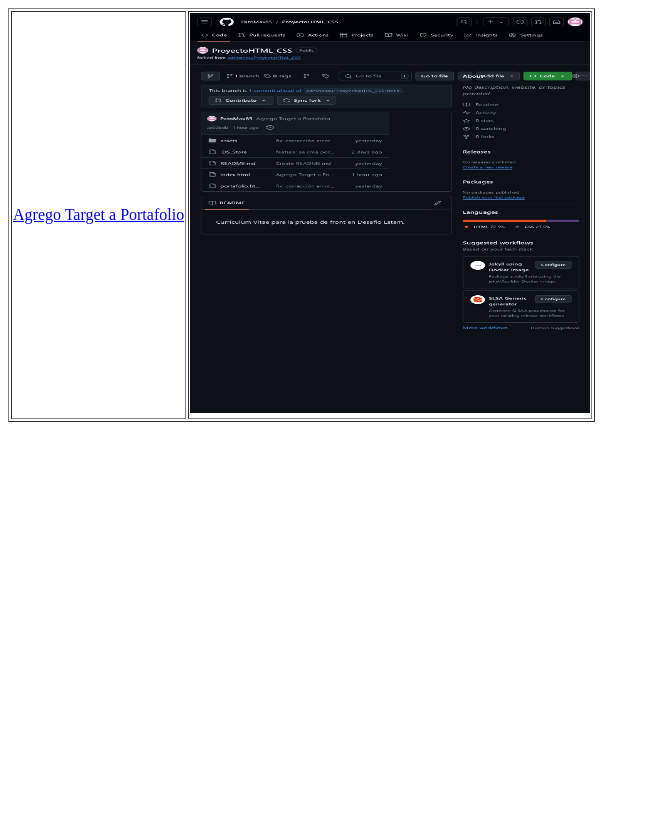
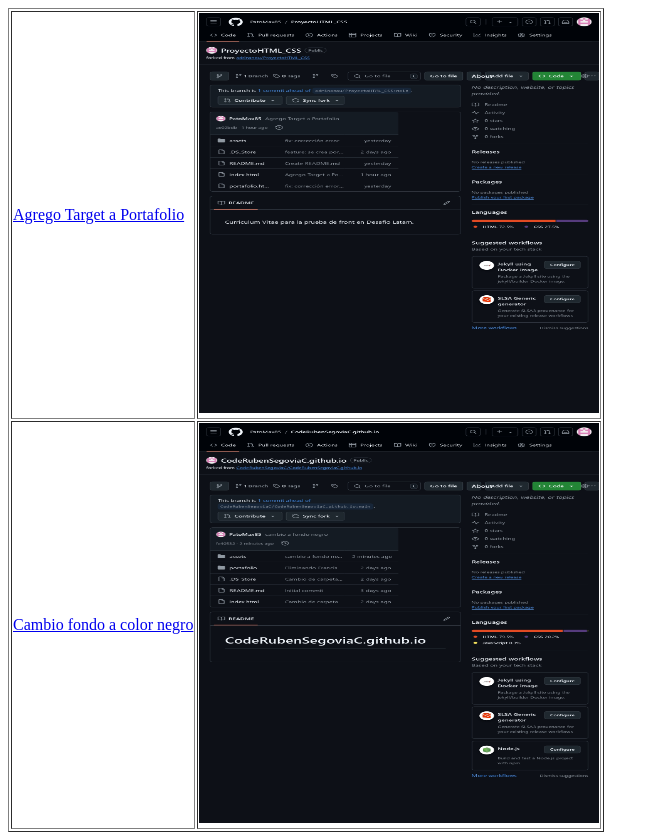
Before and after one commit to PatoMax85/desafio-6, a plain HTML site: page fork.html in a window 1280 px wide. Shown: the whole page, without its empty margins (0-659 px from the left). Before the commit the page ends 800 px from the top, so only its background shows below. Drawn offline with Linux system fonts and the light colour scheme.

Commit message:
Agrego fork 2

```diff
--- a/fork.html
+++ b/fork.html
@@ -11,6 +11,10 @@
             <td><a href="https://github.com/PatoMax85/ProyectoHTML_CSS.git" target="_blank">Agrego Target a Portafolio</a></td>
             <td><img src="assets/img/PatoMax85_ProyectoHTML_CSS_page-0001.jpg" width="400" height="400" alt="Imagen Fork 1"></td>
         </tr>
+        <tr>
+            <td><a href="https://github.com/PatoMax85/CodeRubenSegoviaC.github.io.git" target="_blank">Cambio fondo a color negro</a></td>
+            <td><img src="assets/img/PatoMax85_CodeRubenSegoviaC.github.io_page-0001.jpg" width="400" height="400" alt="Imagen Fork 2"></td>
+        </tr>
     </table>
 </body>
 </html>
```
Also changed, not shown: assets/img/PatoMax85_CodeRubenSegoviaC.github.io_page-0001.jpg (added).
